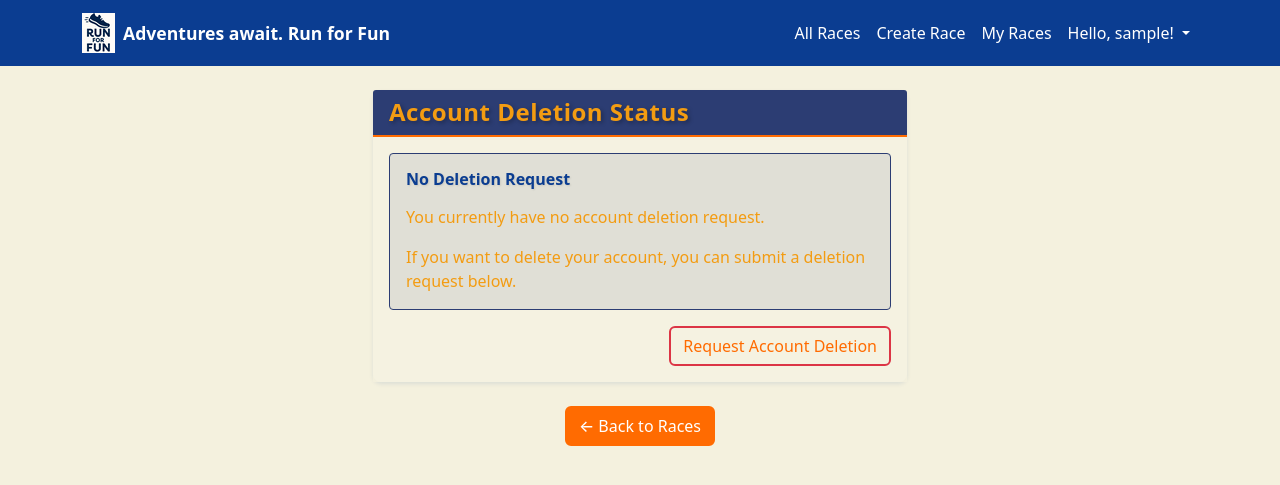
After one commit to Val916/Run-for-fun, a Django app: page /deletion-status/ in a window 1280 px wide. The commit adds this page. Shown: the top 485 px of the page. Run offline with Django 4.2, Linux system fonts and the light colour scheme; the visitor is signed in with stand-in values (Sample User, id 1); some libraries are stand-ins or nearby versions.

Commit message:
Implement account deletion feature: add model, views, and templates for requesting, checking status, and canceling deletion requests; but it still not working

```diff
--- a/races/urls.py
+++ b/races/urls.py
@@ -40,4 +40,14 @@ urlpatterns = [
     path('delete-comment/<int:comment_id>/',
          views.delete_comment,
          name='delete-comment'),
+
+    # ACCOUNT DELETION URLs
+    # REQUEST DELETION: '/request-deletion/' allows user to request account deletion
+    path('request-deletion/', views.request_account_deletion, name='request-deletion'),
+
+    # DELETION STATUS: '/deletion-status/' shows status of deletion request
+    path('deletion-status/', views.deletion_status, name='deletion-status'),
+
+    # CANCEL DELETION: '/cancel-deletion/' allows user to cancel pending request
+    path('cancel-deletion/', views.cancel_deletion_request, name='cancel-deletion'),
 ]
--- a/races/views.py
+++ b/races/views.py
@@ -7,7 +7,7 @@ from django.contrib import messages
 # Import Django's pagination system to split long lists into pages
 from django.core.paginator import Paginator
 # Import our Race and Comment models from the current app
-from .models import Race, Comment
+from .models import Race, Comment, AccountDeletionRequest
 # Import our custom forms
 from .forms import RaceForm
 
@@ -289,3 +289,118 @@ def edit_race(request, pk):
 
     # STEP 11: Show the edit race template with pre-filled form
     return render(request, 'races/edit_race.html', context)
+
+
+# ==============================================================================
+# ACCOUNT DELETION VIEWS
+# ==============================================================================
+
+@login_required
+def request_account_deletion(request):
+    """
+    VIEW 7: Request Account Deletion - Allow users to request account deletion
+
+    This view allows authenticated users to request deletion of their account.
+    The request must be approved by an admin before the account is deleted.
+    """
+
+    # STEP 1: Check if user already has a pending deletion request
+    existing_request = AccountDeletionRequest.objects.filter(
+        user=request.user,
+        status__in=['PENDING', 'APPROVED']
+    ).first()
+
+    if existing_request:
+        # User already has a pending or approved deletion request
+        messages.info(
+            request,
+            f"You already have a {existing_request.get_status_display().lower()} "
+            f"account deletion request."
+        )
+        return redirect('deletion-status')
+
+    # STEP 2: Handle form submission
+    if request.method == 'POST':
+        reason = request.POST.get('reason', '').strip()
+
+        # STEP 3: Create the deletion request
+        AccountDeletionRequest.objects.create(
+            user=request.user,
+            reason=reason
+        )
+
+        # STEP 4: Show success message
+        messages.success(
+            request,
+            "Your account deletion request has been submitted for admin review. "
+            "You will be notified via email when a decision is made."
+        )
+
+        # STEP 5: Redirect to status page
+        return redirect('deletion-status')
+
+    # STEP 6: Show the deletion request form
+    return render(request, 'account/request_deletion.html')
+
+
+@login_required
+def deletion_status(request):
+    """
+    VIEW 8: Deletion Status - Show user their deletion request status
+
+    This view shows the current status of the user's account deletion request.
+    """
+
+    # STEP 1: Get user's deletion request if it exists
+    deletion_request = AccountDeletionRequest.objects.filter(
+        user=request.user
+    ).first()
+
+    # STEP 2: Prepare context
+    context = {
+        'deletion_request': deletion_request,
+    }
+
+    # STEP 3: Show the status template
+    return render(request, 'account/deletion_status.html', context)
+
+
+@login_required
+def cancel_deletion_request(request):
+    """
+    VIEW 9: Cancel Deletion Request - Allow users to cancel pending requests
+
+    This view allows users to cancel their account deletion request
+    if it's still pending admin review.
+    """
+
+    # STEP 1: Get user's pending deletion request
+    deletion_request = AccountDeletionRequest.objects.filter(
+        user=request.user,
+        status='PENDING'
+    ).first()
+
+    if not deletion_request:
+        messages.error(
+            request,
+            "You don't have a pending deletion request to cancel."
+        )
+        return redirect('race-list')
+
+    # STEP 2: Handle cancellation
+    if request.method == 'POST':
+        # Delete the request
+        deletion_request.delete()
+
+        messages.success(
+            request,
+            "Your account deletion request has been cancelled."
+        )
+
+        return redirect('race-list')
+
+    # STEP 3: Show confirmation page
+    context = {
+        'deletion_request': deletion_request,
+    }
+    return render(request, 'account/cancel_deletion.html', context)
--- /dev/null
+++ b/templates/account/deletion_status.html
@@ -0,0 +1,110 @@
+{% extends "base.html" %}
+
+{% block title %}Account Deletion Status - Run for Fun{% endblock %}
+
+{% block content %}
+<div class="container mt-4">
+    <div class="row justify-content-center">
+        <div class="col-md-8 col-lg-6">
+            <div class="card">
+                <div class="card-header">
+                    <h4 class="mb-0">Account Deletion Status</h4>
+                </div>
+                <div class="card-body">
+                    {% if deletion_request %}
+                        <!-- User has a deletion request -->
+                        <div class="status-info">
+                            <h5>Your Deletion Request Status</h5>
+
+                            {% if deletion_request.status == 'PENDING' %}
+                                <div class="alert alert-warning">
+                                    <h6><i class="fas fa-clock"></i> Pending Admin Review</h6>
+                                    <p>Your account deletion request is waiting for administrator review.</p>
+                                    <p><strong>Requested:</strong> {{ deletion_request.requested_at|date:"F j, Y g:i A" }}</p>
+
+                                    {% if deletion_request.reason %}
+                                        <p><strong>Your Reason:</strong> {{ deletion_request.reason }}</p>
+                                    {% endif %}
+
+                                    <p class="mb-0"><small>We typically review deletion requests within 24-48 hours.</small></p>
+                                </div>
+
+                                <!-- Option to cancel request -->
+                                <div class="d-grid gap-2 d-md-flex justify-content-md-end">
+                                    <a href="{% url 'cancel-deletion' %}" class="btn btn-outline-secondary">
+                                        Cancel Request
+                                    </a>
+                                </div>
+
+                            {% elif deletion_request.status == 'APPROVED' %}
+                                <div class="alert alert-danger">
+                                    <h6><i class="fas fa-check-circle"></i> Approved - Account Will Be Deleted</h6>
+                                    <p>Your account deletion request has been approved by an administrator.</p>
+                                    <p><strong>Requested:</strong> {{ deletion_request.requested_at|date:"F j, Y g:i A" }}</p>
+                                    <p><strong>Approved:</strong> {{ deletion_request.reviewed_at|date:"F j, Y g:i A" }}</p>
+
+                                    {% if deletion_request.admin_notes %}
+                                        <p><strong>Admin Notes:</strong> {{ deletion_request.admin_notes }}</p>
+                                    {% endif %}
+
+                                    <p class="mb-0"><strong>Your account will be permanently deleted within 24 hours.</strong></p>
+                                </div>
+
+                            {% elif deletion_request.status == 'REJECTED' %}
+                                <div class="alert alert-info">
+                                    <h6><i class="fas fa-times-circle"></i> Request Rejected</h6>
+                                    <p>Your account deletion request has been rejected by an administrator.</p>
+                                    <p><strong>Requested:</strong> {{ deletion_request.requested_at|date:"F j, Y g:i A" }}</p>
+                                    <p><strong>Reviewed:</strong> {{ deletion_request.reviewed_at|date:"F j, Y g:i A" }}</p>
+
+                                    {% if deletion_request.admin_notes %}
+                                        <p><strong>Admin Notes:</strong> {{ deletion_request.admin_notes }}</p>
+                                    {% endif %}
+
+                                    <p class="mb-0">Your account remains active. You can submit a new deletion request if needed.</p>
+                                </div>
+
+                                <!-- Option to submit new request -->
+                                <div class="d-grid gap-2 d-md-flex justify-content-md-end">
+                                    <a href="{% url 'request-deletion' %}" class="btn btn-outline-danger">
+                                        Submit New Request
+                                    </a>
+                                </div>
+
+                            {% elif deletion_request.status == 'COMPLETED' %}
+                                <div class="alert alert-dark">
+                                    <h6><i class="fas fa-check"></i> Account Deletion Completed</h6>
+                                    <p>Your account has been permanently deleted.</p>
+                                    <p><strong>Completed:</strong> {{ deletion_request.completed_at|date:"F j, Y g:i A" }}</p>
+                                    <p class="mb-0"><em>This message should not normally be visible as your account would be deleted.</em></p>
+                                </div>
+                            {% endif %}
+                        </div>
+
+                    {% else %}
+                        <!-- User has no deletion request -->
+                        <div class="alert alert-info">
+                            <h6><i class="fas fa-info-circle"></i> No Deletion Request</h6>
+                            <p>You currently have no account deletion request.</p>
+                            <p class="mb-0">If you want to delete your account, you can submit a deletion request below.</p>
+                        </div>
+
+                        <div class="d-grid gap-2 d-md-flex justify-content-md-end">
+                            <a href="{% url 'request-deletion' %}" class="btn btn-outline-danger">
+                                Request Account Deletion
+                            </a>
+                        </div>
+                    {% endif %}
+                </div>
+            </div>
+
+            <!-- Back to homepage -->
+            <div class="mt-4 text-center">
+                <a href="{% url 'race-list' %}" class="btn btn-primary">
+                    ← Back to Races
+                </a>
+            </div>
+        </div>
+    </div>
+</div>
+{% endblock %}
--- a/templates/base.html
+++ b/templates/base.html
@@ -53,11 +53,15 @@
                         <li class="nav-item">
                             <a class="nav-link" href="{% url 'my-races' %}">My Races</a>
                         </li>
-                        <li class="nav-item">
-                            <span class="nav-link">Hello, {{ user.username }}!</span>
-                        </li>
-                        <li class="nav-item">
-                            <a class="nav-link" href="{% url 'account_logout' %}">Logout</a>
+                        <li class="nav-item dropdown">
+                            <a class="nav-link dropdown-toggle" href="#" id="navbarDropdown" role="button" data-bs-toggle="dropdown" aria-expanded="false">
+                                Hello, {{ user.username }}!
+                            </a>
+                            <ul class="dropdown-menu" aria-labelledby="navbarDropdown">
+                                <li><a class="dropdown-item" href="{% url 'account_logout' %}">Logout</a></li>
+                                <li><hr class="dropdown-divider"></li>
+                                <li><a class="dropdown-item text-danger" href="{% url 'deletion-status' %}">Account Settings</a></li>
+                            </ul>
                         </li>
                     {% else %}
                         <!-- Links for non-authenticated users -->
```
Also changed, not shown: races/admin.py (+99 -1 lines), races/models.py (+188 -0 lines), templates/account/cancel_deletion.html (added, +59 -0 lines), templates/account/request_deletion.html (added, +88 -0 lines), README.md.
